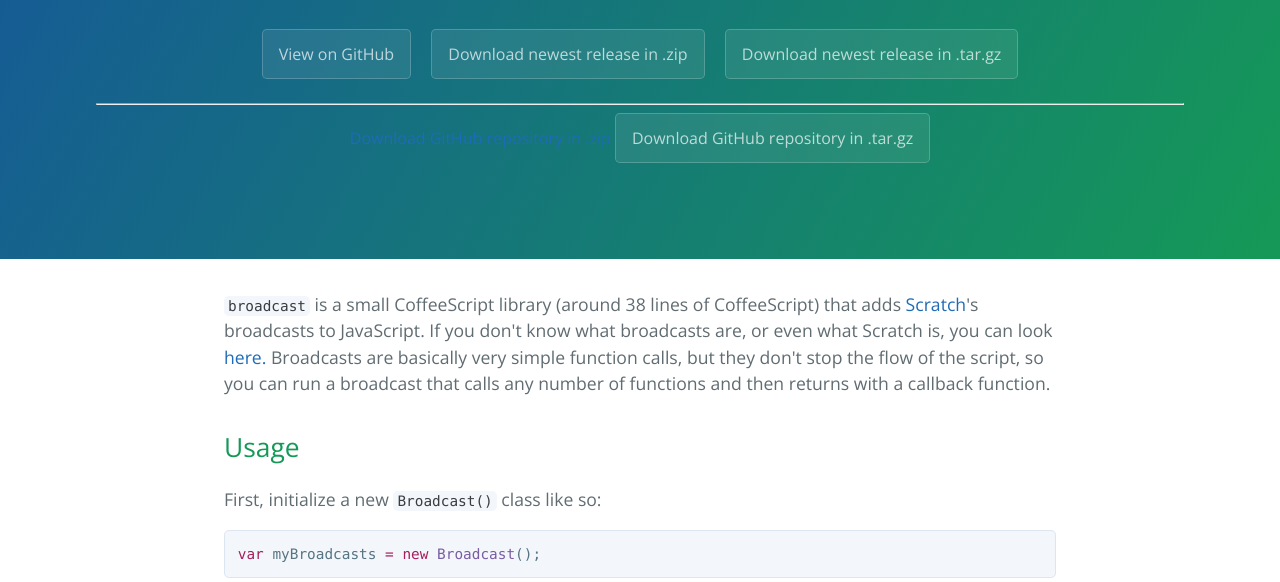
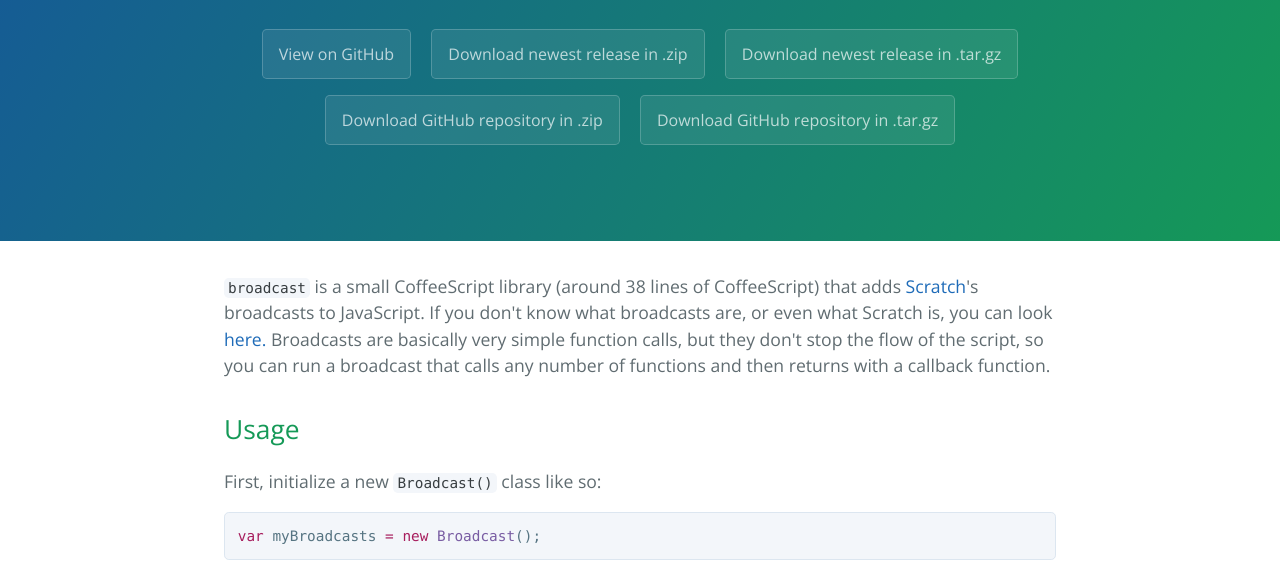
Before and after one commit to sargeant45/broadcast, a plain HTML site: page index.html in a window 1280 px wide. Shown: the part 208-790 px from the top of the page. Drawn offline with nearby package versions, Linux system fonts and the light colour scheme; no server answers.

Commit message:
remove <hr> and add class="btn"

```diff
--- a/index.html
+++ b/index.html
@@ -17,9 +17,9 @@
       <a href="https://github.com/sargeant45/broadcast" class="btn">View on GitHub</a>
       <a href="https://github.com/sargeant45/broadcast/zipball/master" id="zip" title="Will download the most recent release in a .zip format." class="btn">Download newest release in .zip</a>
       <a href="https://github.com/sargeant45/broadcast/tarball/master" id="tar" title="Will download the most recent release in a .tar.gz format." class="btn">Download newest release in .tar.gz</a>
-      <hr>
-      <a href="https://github.com/sargeant45/broadcast/zipball/master">Download GitHub repository in .zip</a>
-      <a href="https://github.com/sargeant45/broadcast/tarball/master"class="btn">Download GitHub repository in .tar.gz</a>
+      <br>
+      <a href="https://github.com/sargeant45/broadcast/zipball/master" class="btn">Download GitHub repository in .zip</a>
+      <a href="https://github.com/sargeant45/broadcast/tarball/master" class="btn">Download GitHub repository in .tar.gz</a>
     </section>
 
     <section class="main-content">
```
